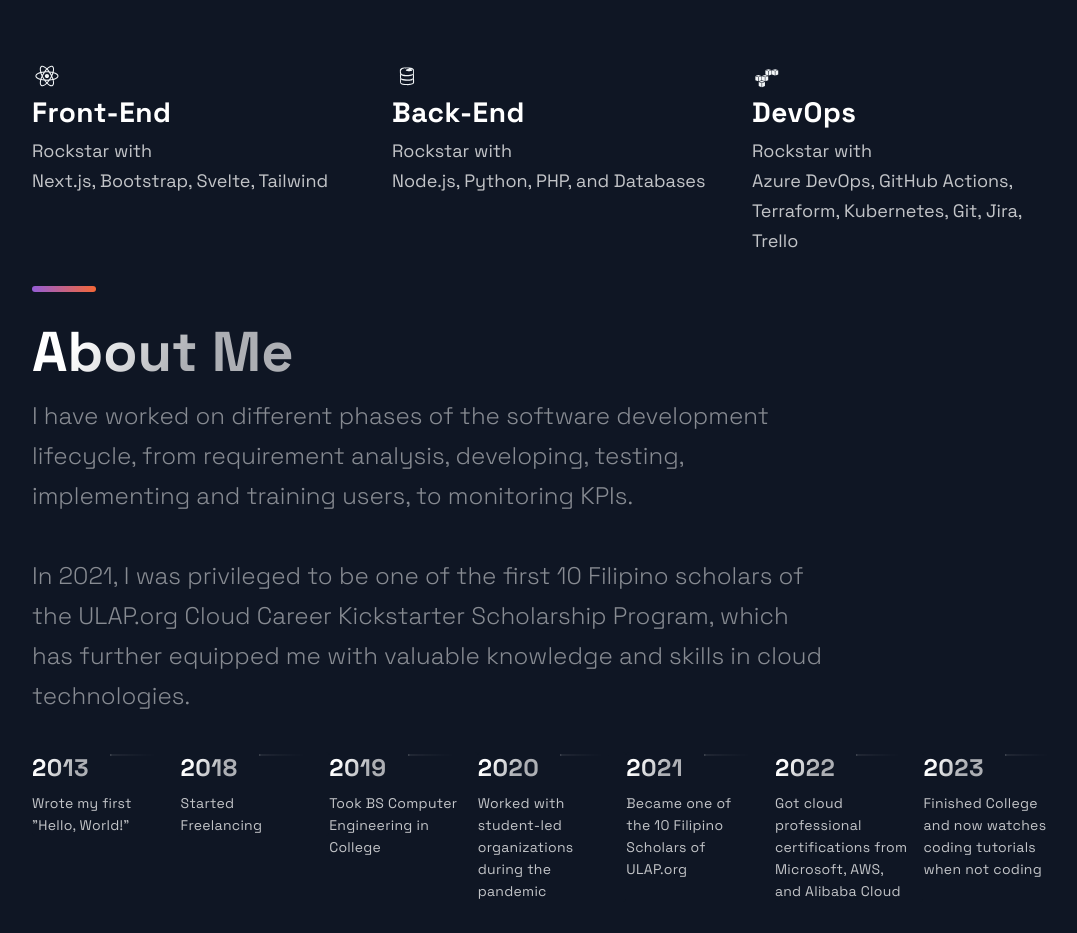
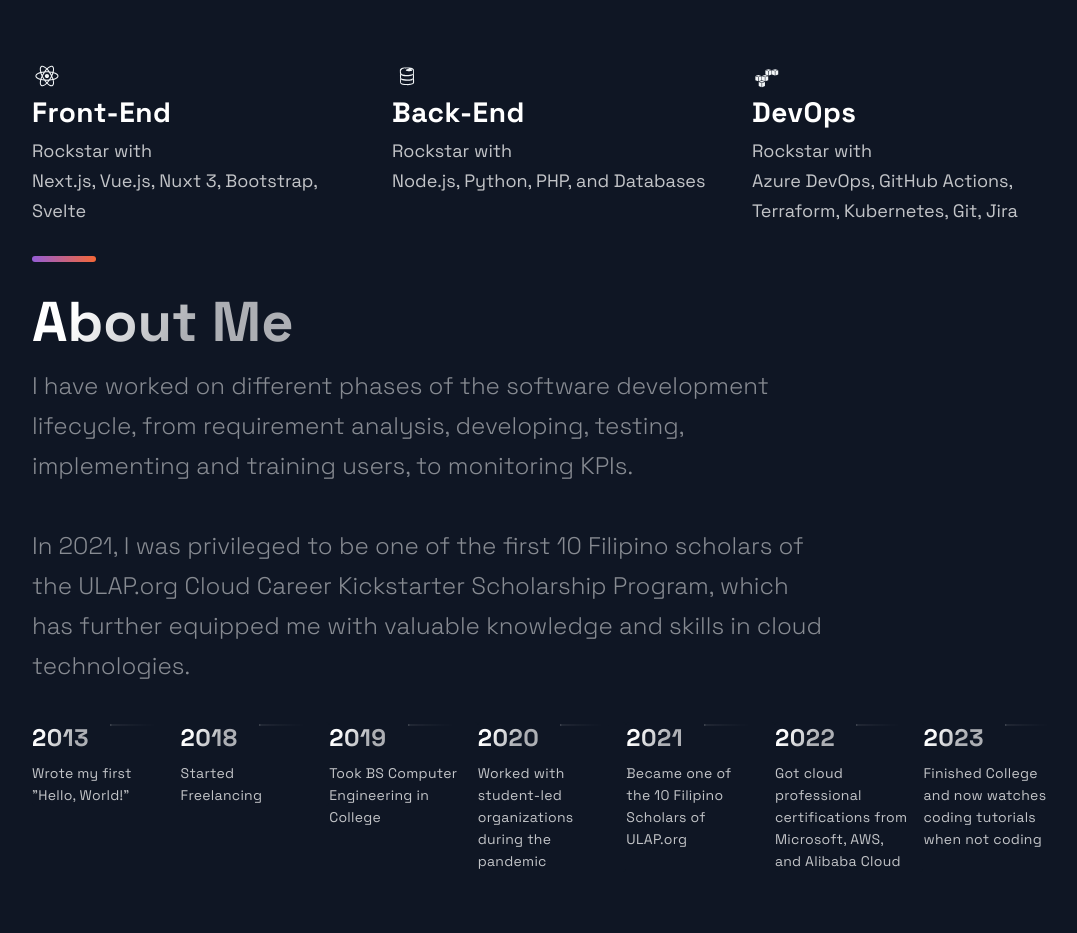
Before and after one commit to proDev-Theron/nextjs-portfolio-website, a Next.js app: page / in a window 1280 px wide. Shown: the part 3320-4253 px from the top of the page, without its empty margins (88-1165 px from the left). Built offline with nearby package versions, Linux system fonts and the light colour scheme.

Commit message:
update technologies

```diff
--- a/src/components/Technologies/Technologies.js
+++ b/src/components/Technologies/Technologies.js
@@ -20,7 +20,7 @@
           <ListTitle>Front-End</ListTitle>
           <ListParagraph>
             Rockstar with <br />
-            Next.js, Bootstrap, Svelte, Tailwind
+            Next.js, Vue.js, Nuxt 3, Bootstrap, Svelte
           </ListParagraph>
         </ListContainer>
       </ListItem>
@@ -44,7 +44,7 @@
           <ListTitle>DevOps</ListTitle>
           <ListParagraph>
             Rockstar with <br />
-            Azure DevOps, GitHub Actions, Terraform, Kubernetes, Git, Jira, Trello
+            Azure DevOps, GitHub Actions, Terraform, Kubernetes, Git, Jira
           </ListParagraph>
         </ListContainer>
       </ListItem>
```
